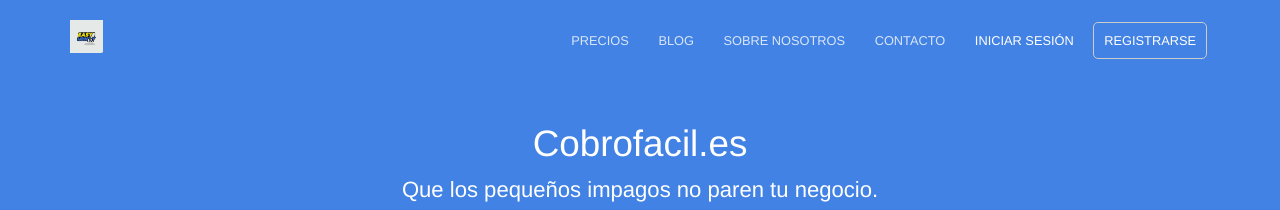
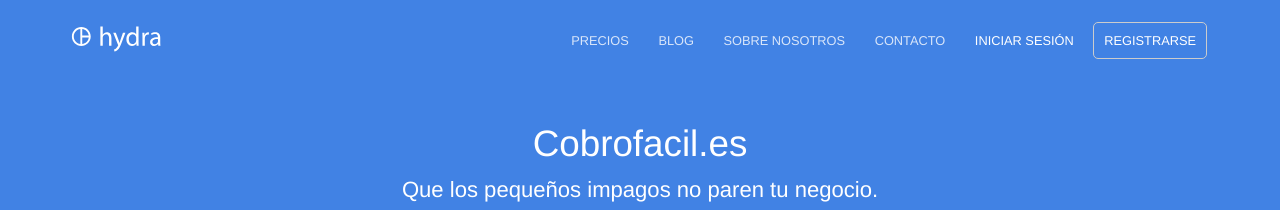
Before and after one commit to streaming10/cobrofacil, a Jekyll site: the page built from index.html, in a window 1280 px wide. Shown: the top 210 px of the page. Built offline with Jekyll 4.4.1, drawn with Linux system fonts in a browser that asks for light colours.

Commit message:
Update default.html

```diff
--- a/_layouts/default.html
+++ b/_layouts/default.html
@@ -23,7 +23,7 @@
 	<body>
 		<header>
 			<div class="container">
-				<div class="company-name"><a href="{{ site.baseurl }}/"><img src="{{ site.baseurl }}/images/easy-money-logo.png" alt="Cobrofacil.es Logo" width="95" height="33" /></a></div>
+				<div class="company-name"><a href="{{ site.baseurl }}/"><img src="{{ site.baseurl }}/images/logo.svg" alt="Cobrofacil.es Logo" width="95" height="33" /></a></div>
 				{% include navigation.html %}
 			</div>
 		</header>
```
